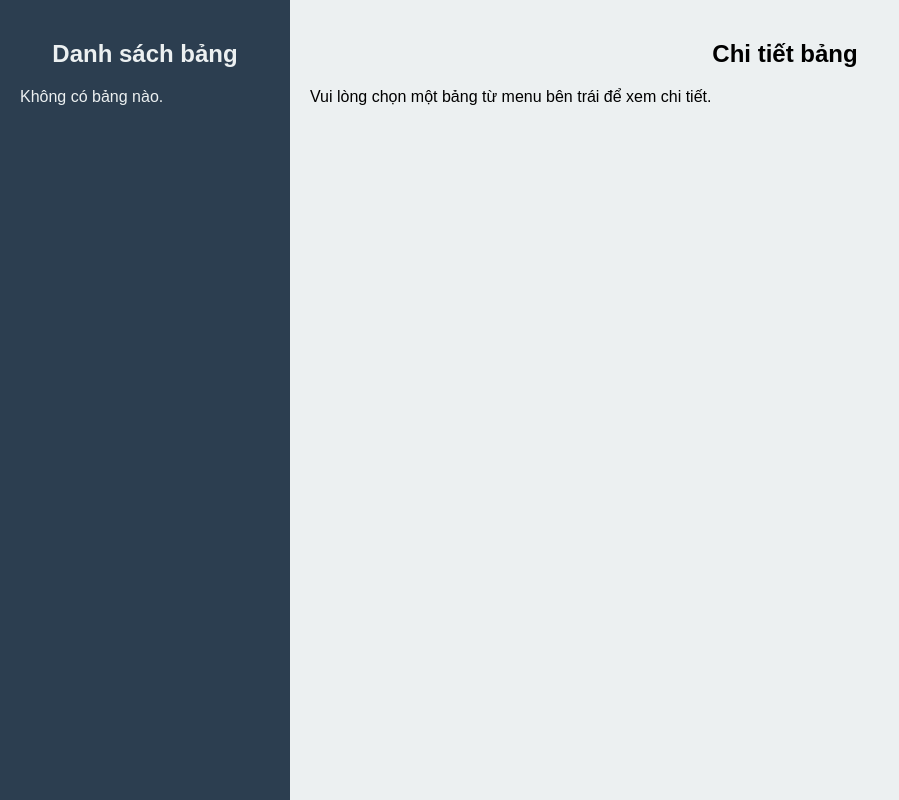
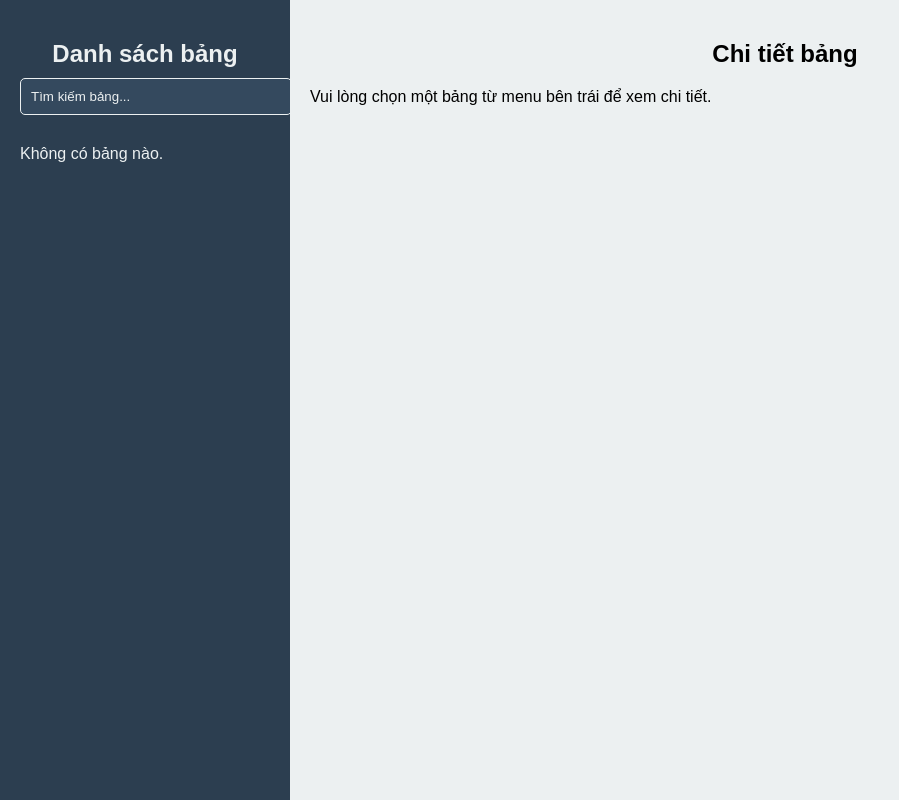
Before and after one commit to huynhcntt2012/integrate, a PHP site: page / in a window 1280 px wide. Shown: the whole page, without its empty margins (0-899 px from the left). Run offline with PHP 8.4, Linux system fonts and the light colour scheme.

Commit message:
update UI

```diff
--- a/index.php
+++ b/index.php
@@ -1,17 +1,38 @@
 <?php include 'config.php'; ?>
-
 <!DOCTYPE html>
 <html>
 <head>
     <meta charset="UTF-8">
     <title>Quản lý cơ sở dữ liệu</title>
     <link rel="stylesheet" type="text/css" href="style.css">
+    <script>
+        // JavaScript để lọc danh sách các bảng dựa trên thanh tìm kiếm
+        function searchTable() {
+            let input = document.getElementById('tableSearch').value.toLowerCase();
+            let items = document.getElementsByClassName('table-item');
+
+            // Duyệt qua các phần tử trong danh sách và ẩn/hiện dựa trên nội dung tìm kiếm
+            for (let i = 0; i < items.length; i++) {
+                let item = items[i];
+                if (item.textContent.toLowerCase().indexOf(input) > -1) {
+                    item.style.display = '';
+                } else {
+                    item.style.display = 'none';
+                }
+            }
+        }
+    </script>
 </head>
 <body>
     <div class="container">
         <!-- Sidebar menu trái hiển thị danh sách các bảng -->
         <div class="sidebar">
             <h2>Danh sách bảng</h2>
+
+            <!-- Thanh tìm kiếm -->
+            <input type="text" id="tableSearch" onkeyup="searchTable()" placeholder="Tìm kiếm bảng..." class="search-box">
+
+            <!-- Danh sách các bảng -->
             <ul class="menu">
                 <?php
                 // Duyệt qua kết quả và hiển thị từng bảng trong danh sách menu
@@ -20,7 +41,7 @@
                 if ($result->num_rows > 0) {
                     while ($row = $result->fetch_array()) {
                         $table_name = $row[0];
-                        echo "<li><a href='?table=$table_name'>" . $table_name . "</a></li>";
+                        echo "<li class='table-item'><a href='?table=$table_name'>" . $table_name . "</a></li>";
                     }
                 } else {
                     echo "<li>Không có bảng nào.</li>";
@@ -52,6 +73,7 @@
                     while ($field_info = $result_data->fetch_field()) {
                         echo "<th>" . $field_info->name . "</th>";
                     }
+                    echo "<th>Thao Tác</th>";
                     echo "</tr>";
 
                     // Hiển thị dữ liệu từng dòng
@@ -60,7 +82,13 @@
                         foreach ($row_data as $cell) {
                             echo "<td>" . htmlspecialchars($cell) . "</td>";
                         }
+                        echo "<td>";
+                            echo "<a href='add_edit.php?database=". $database ."&table=" .$selected_table ."&id=". $row_data['id'] ."'>Sửa</a>";
+                            echo "<a href='delete.php?database=" .$database . "&table=" .$selected_table ."&id=" . $row_data['id'] . " onclick='return confirm('Bạn có chắc muốn xóa?')'>Xóa</a>";
+                        echo "</td>";
+
                         echo "</tr>";
+
                     }
                     echo "</table>";
                 } else {
--- a/style.css
+++ b/style.css
@@ -20,7 +20,22 @@ body, html {
 
 .sidebar h2 {
     text-align: center;
+    margin-bottom: 10px;
+}
+
+/* Thanh tìm kiếm */
+.search-box {
+    width: 100%;
+    padding: 10px;
     margin-bottom: 20px;
+    border: 1px solid #ecf0f1;
+    border-radius: 5px;
+    background-color: #34495e;
+    color: #ecf0f1;
+}
+
+.search-box::placeholder {
+    color: #ecf0f1;
 }
 
 .sidebar ul {
```
